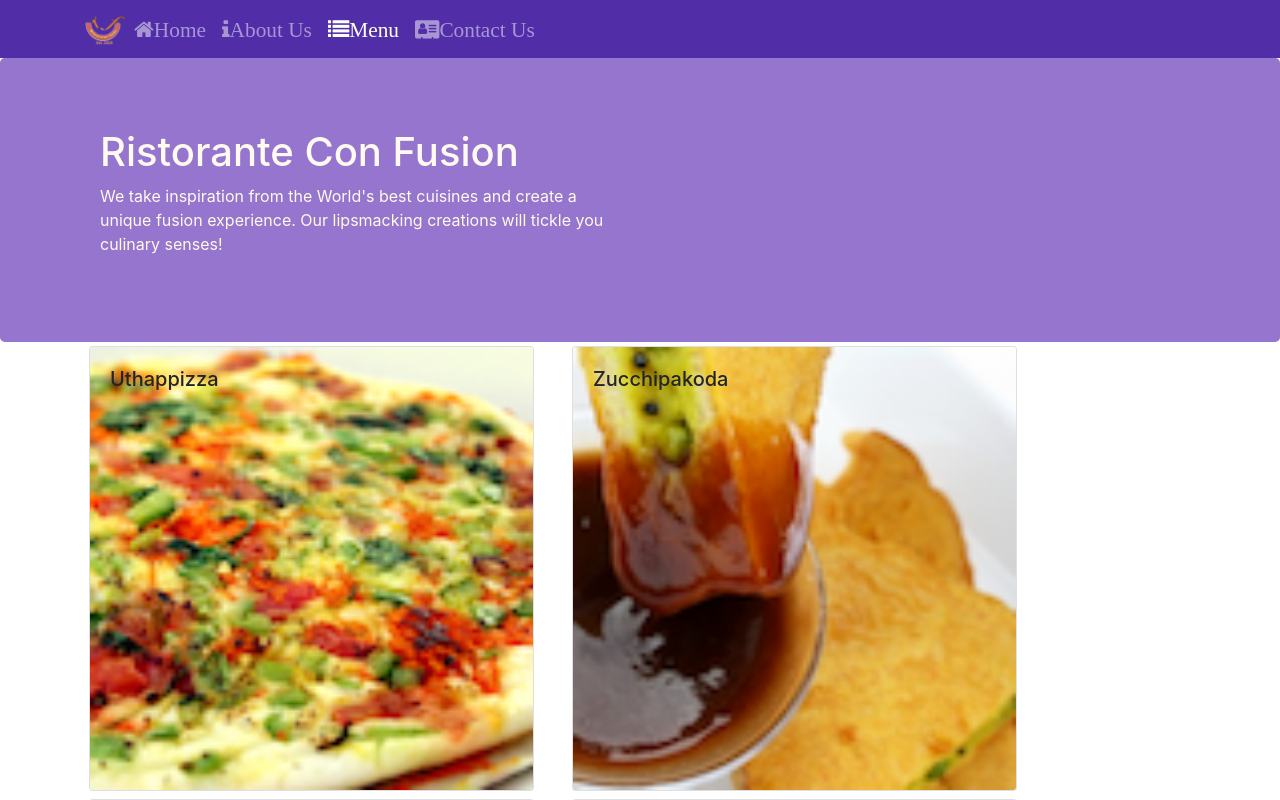
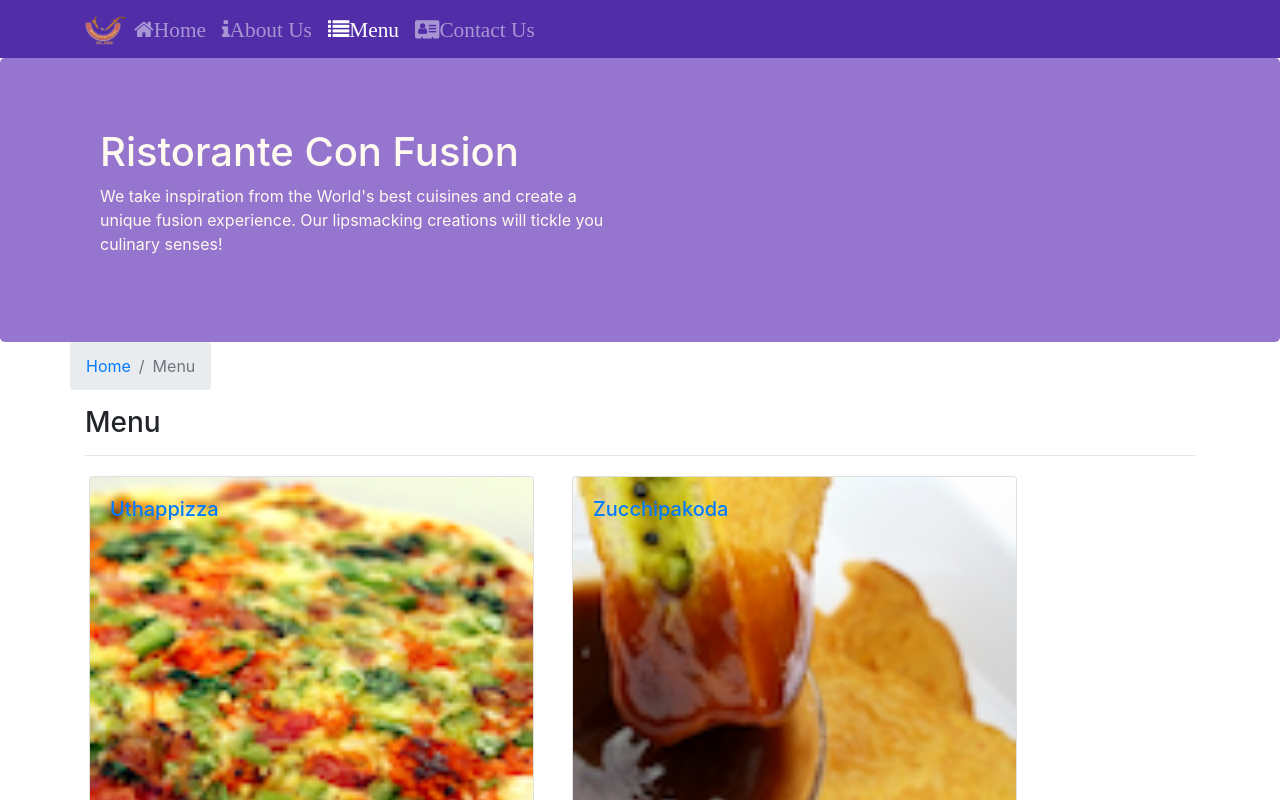
Before and after one commit to Khushi-Shukla/React, a React (Create React App) app: page /menu in a window 1280 px wide. Shown: the top 800 px of the page. Built offline with nearby package versions, Linux system fonts and the light colour scheme.

Commit message:
Single Page Applications Part 2

```diff
--- a/src/components/ContactComponent.js
+++ b/src/components/ContactComponent.js
@@ -1,7 +1,21 @@
 import React from 'react'
+import { Breadcrumb, BreadcrumbItem } from 'reactstrap';
+import { Link } from 'react-router-dom'
+
+
 function Contact(props)  {
     return (
         <div className="container">
+            <div className="row">
+                    <Breadcrumb>
+                        <BreadcrumbItem><Link to='/home'>Home</Link></BreadcrumbItem>
+                        <BreadcrumbItem active>Contact Us</BreadcrumbItem>
+                    </Breadcrumb>
+                    <div className="col-12">
+                        <h3>Contact Us</h3>
+                        <hr />
+                    </div>
+                </div>
             <div className="row row-content">
                 <div className="col-12">
                 <h3>Location Information</h3>
--- a/src/components/DishDetailComponent.js
+++ b/src/components/DishDetailComponent.js
@@ -1,6 +1,6 @@
 import React from "react";
-import { Card, CardImg, CardText, CardBody, CardTitle } from "reactstrap";
-
+import { Card, CardImg, CardText, CardBody, CardTitle, Breadcrumb, BreadcrumbItem } from "reactstrap";
+import { Link } from 'react-router-dom'
 
  function RenderDish({dish}) {
 
@@ -64,9 +64,22 @@
             return (<div></div>);
         }
         return (
-            <div className='row'>
-                <RenderDish dish={props.dish} />
-                <RenderComments comments={props.dish.comments}/>
+            <div className="container">
+                <div className="row">
+                    <Breadcrumb>
+                        {/* <BreadcrumbItem><Link to='/home'>Home</Link></BreadcrumbItem> */}
+                        <BreadcrumbItem><Link to='/menu'>Menu</Link></BreadcrumbItem>
+                        <BreadcrumbItem active>{props.dish.name}</BreadcrumbItem>
+                    </Breadcrumb>
+                    <div className="col-12">
+                        <h3>{props.dish.name}</h3>
+                        <hr />
+                    </div>
+                </div>
+                <div className='row'>
+                    <RenderDish dish={props.dish} />
+                    <RenderComments comments={props.comments}/>
+                </div>
             </div>
         );
     }
--- a/src/components/MainComponent.js
+++ b/src/components/MainComponent.js
@@ -35,12 +35,23 @@
       <Home dish={this.state.dishes.filter((dish)=>dish.featured)[0]} promotion={this.state.promotions.filter((promo)=>promo.featured)[0]}  leader={this.state.leaders.filter((lead)=>lead.featured)[0]} />
       );
     }
+
+
+    const DishWithId =({match})=>{
+      return(
+        <DishDetail dish={this.state.dishes.filter((dish) => dish.id === parseInt(match.params.dishId,10))[0]}
+        comments={this.state.comments.filter((comment) => comment.dishId === parseInt(match.params.dishId,10))} />
+
+      );
+    }
+
     return (
       <div>
         <Header />
         <Switch>
           <Route path="/home" component={HomePage} />
           <Route exact path="/menu" component={()=> <Menu dishes={this.state.dishes} /> } />
+          <Route path='/menu/:dishId' component={DishWithId} />
           <Route exact path="/contactus" component={Contact} />
           <Redirect to="/home" />
         </Switch>
--- a/src/components/MenuComponent.js
+++ b/src/components/MenuComponent.js
@@ -1,15 +1,16 @@
 import React from 'react';
-import { Card, CardImg, CardImgOverlay,
-    CardTitle } from 'reactstrap';
+import { Card, CardImg, CardImgOverlay, CardTitle, Breadcrumb, BreadcrumbItem } from 'reactstrap';
+import { Link } from 'react-router-dom';
 
     function RenderMenuItem ({dish, onClick}) {
         return (
-            <Card
-                onClick={() => onClick(dish.id)}>
-                <CardImg width="100%" src={dish.image} alt={dish.name} />
-                <CardImgOverlay>
-                    <CardTitle>{dish.name}</CardTitle>
-                </CardImgOverlay>
+            <Card>
+                <Link to={`/menu/${dish.id}`}>
+                    <CardImg width="100%" src={dish.image} alt={dish.name} />
+                    <CardImgOverlay>
+                        <CardTitle>{dish.name}</CardTitle>
+                    </CardImgOverlay>
+                </Link>
             </Card>
         );
     }
@@ -19,13 +20,23 @@
         const menu = props.dishes.map((dish) => {
             return (
                 <div className="col-12 col-md-5 m-1"  key={dish.id}>
-                    <RenderMenuItem dish={dish} onClick={props.onClick} />
+                    <RenderMenuItem dish={dish} />
                 </div>
             );
         });
 
         return (
             <div className="container">
+                <div className="row">
+                    <Breadcrumb>
+                        <BreadcrumbItem><Link to='/home'>Home</Link></BreadcrumbItem>
+                        <BreadcrumbItem active>Menu</BreadcrumbItem>
+                    </Breadcrumb>
+                    <div className="col-12">
+                        <h3>Menu</h3>
+                        <hr />
+                    </div>
+                </div>
                 <div className="row">
                     {menu}
                 </div>
```
Also changed, not shown: 1 other file (tests, documents, lock files or other folders).
